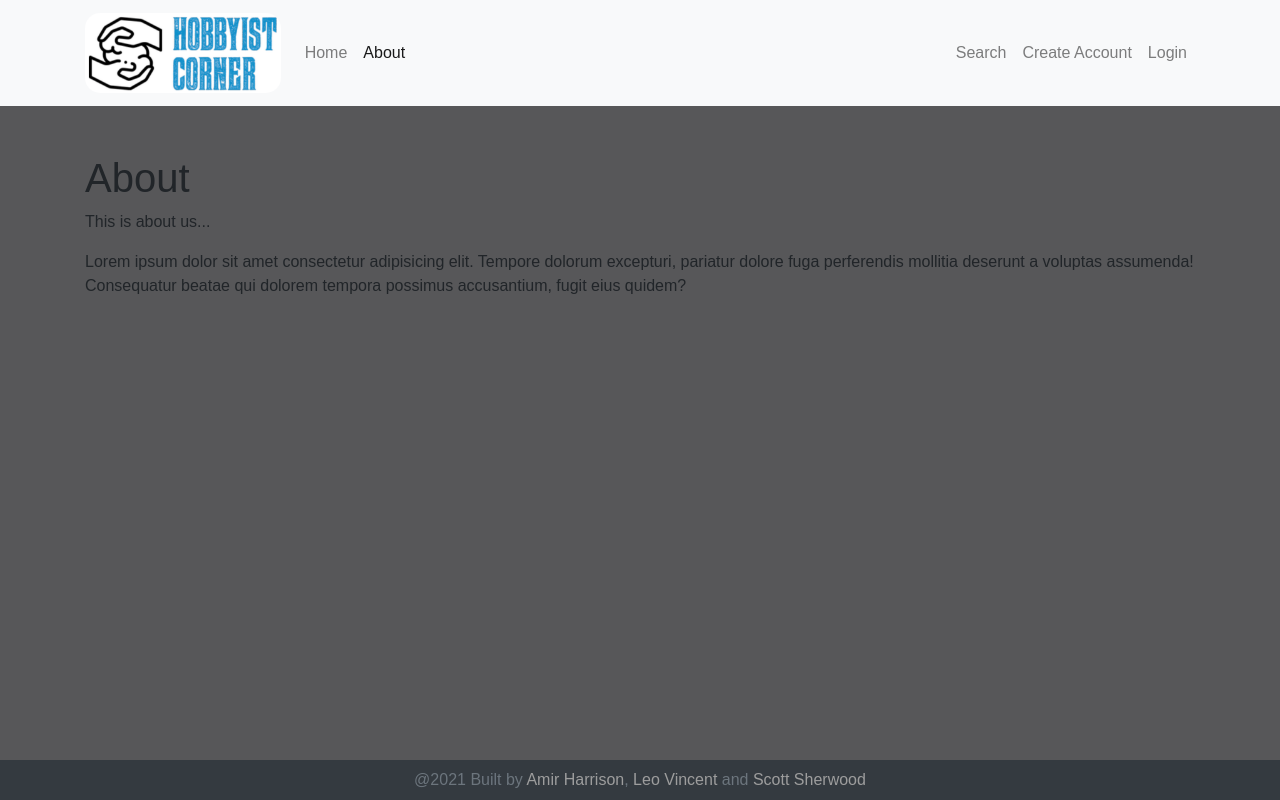
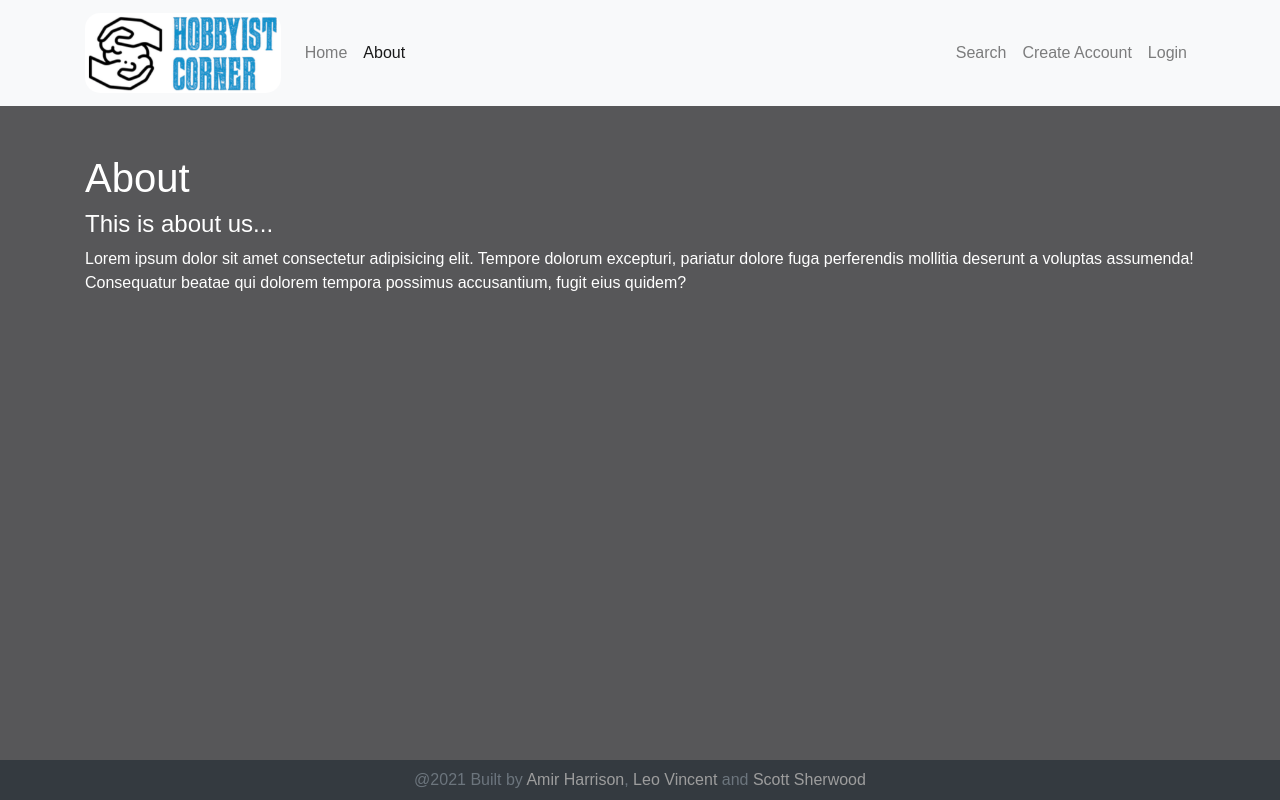
Before and after one commit to aharri64/front_Hobbyist_Corner, a React (Create React App) app: page /about in a window 1280 px wide. Built offline with nearby package versions, Linux system fonts and the light colour scheme; no server answers.

Commit message:
[components] About.js: Update Class Names

```diff
--- a/src/components/About.js
+++ b/src/components/About.js
@@ -1,11 +1,13 @@
 import React from 'react';
+
+import '../About.css';
 
 const About = () => {
     return (
         <div>
-            <h1>About</h1>
-            <p>This is about us...</p>
-            <p>Lorem ipsum dolor sit amet consectetur adipisicing elit.
+            <h1 className="about-title text-color">About</h1>
+            <h4 className="about-sub-title text-color">This is about us...</h4>
+            <p className="about-content text-color">Lorem ipsum dolor sit amet consectetur adipisicing elit.
                 Tempore dolorum excepturi, pariatur dolore fuga perferendis
                 mollitia deserunt a voluptas assumenda! Consequatur beatae qui
                 dolorem tempora possimus accusantium, fugit eius quidem?
```
